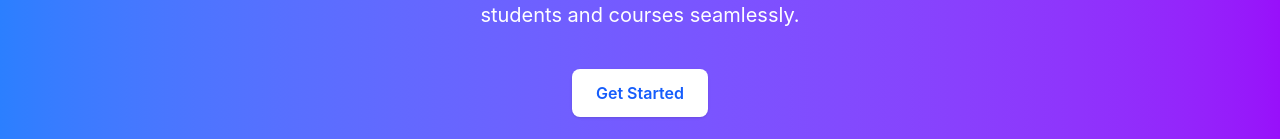
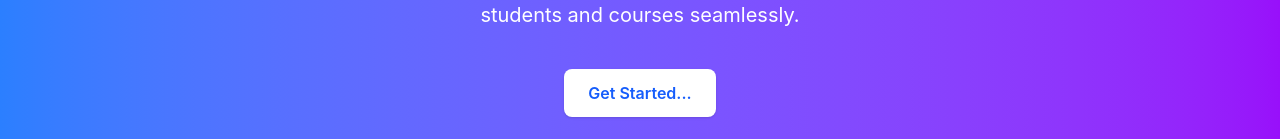
Before and after one commit to democonnect734-cyber/MyProject, a React (Vite) app: page / in a window 1280 px wide. Shown: the part 289-428 px from the top of the page. Built offline with nearby package versions, Linux system fonts and the light colour scheme.

Commit message:
Changes in homepage

```diff
--- a/src/pages/Home.jsx
+++ b/src/pages/Home.jsx
@@ -13,7 +13,7 @@ export default function Home() {
 
       <main className="flex flex-col items-center space-y-6">
         <button className="px-6 py-3 bg-white text-blue-600 font-semibold rounded-lg shadow hover:bg-gray-100 transition">
-          Get Started
+          Get Started...
         </button>
 
         <div className="flex space-x-4">
```
